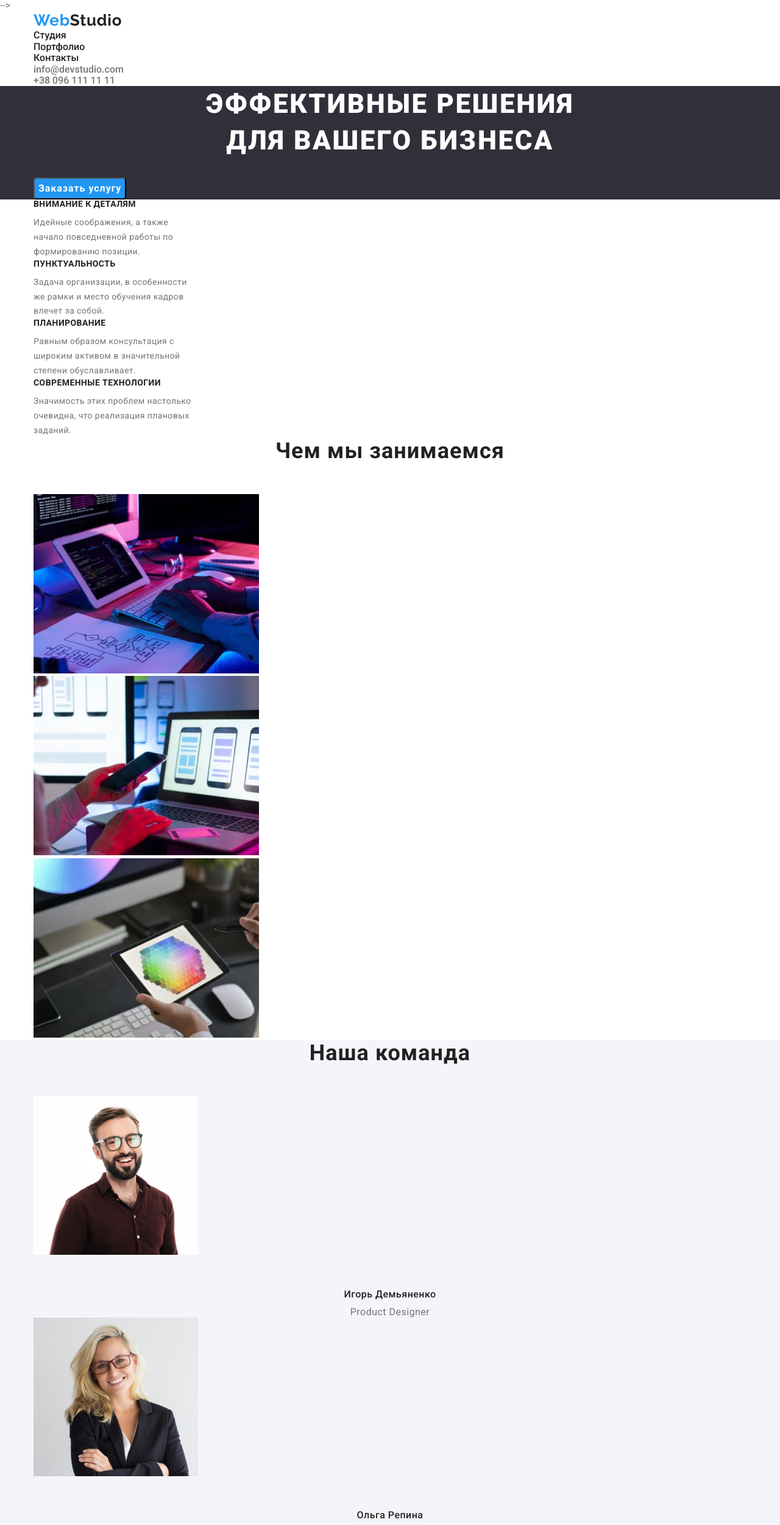
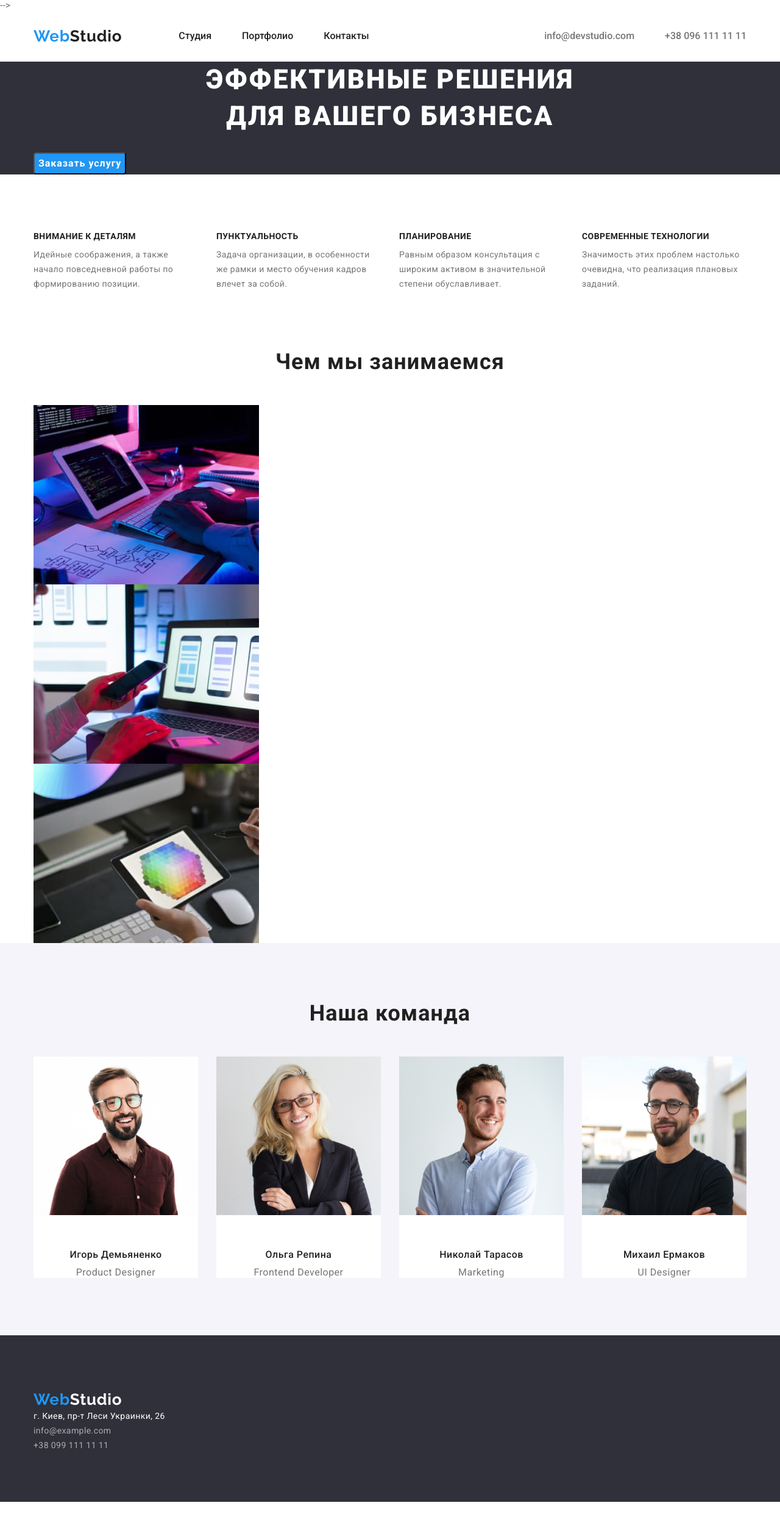
Before and after one commit to MaksymSpled/goit-markup-hw-03, a plain HTML site: page index.html in a window 1280 px wide. Shown: the top 2500 px of the page at 61% size. After the commit the page ends 2462 px from the top, so only its background shows below. Drawn offline with nearby package versions, Linux system fonts and the light colour scheme.

Commit message:
flex contetn done

```diff
--- a/css/styles.css
+++ b/css/styles.css
@@ -26,13 +26,12 @@
     --footer-logo-color: #ffffff;
     --main-title-text-color: #ffffff;
     --main-text-color: #212121;
-    --about-team-bg-color: #F5F4FA;
+    --secondary-details-bg-color: #F5F4FA;
     --portfolio-btn-bg-color: #F5F4FA;
     --portfolio-accent-text-color: #ffffff;
     --main-font-family: Roboto, sans-serif;
     --logo-font-family: Raleway, sans-serif;
 }
-
 
 .list {
     padding: 0;
@@ -52,10 +51,10 @@
 .section {
     padding-top: 94px;
     padding-bottom: 94px;
-    /* text-align: center; */
 }
 
-.section, no-padding {
+
+.section.no-padding {
     padding-top: 0px;
     padding-bottom: 0px;
 }
@@ -66,22 +65,27 @@
     font-family: var(--main-font-family);
 }
 
-
-
 .container {
     margin-left: auto;
     margin-right: auto;
     width: 1200px;
     padding-left: 15px;
     padding-right: 15px;
-    outline: solid, 2px;
-    outline-color: #212121;
 }
 
 .header {
     border-bottom: solid, 1px;
 }
 
+.main-nav {
+    display: flex;
+    align-items: center;
+}
+
+.navigation {
+    display: flex;
+    align-items: center;
+}
 .logo {
     font-family: var(--logo-font-family);
     font-weight: 700;
@@ -96,7 +100,19 @@
     color: var(--header-logo-color);
 }
 
+.site-nav {
+    display: flex;
+    margin-left: 93px;
+}
+
+.site-nav .lot:not( :last-child) {
+    margin-right: 50px;
+}
+
 .site-nav .link {
+    display: block;
+    padding-top: 32px;
+    padding-bottom: 32px;
     font-weight: 500;
     color: var(--main-text-color);
 }
@@ -105,6 +121,16 @@
 .site-nav .link:focus {
     color:  var(--accent-color);
 }
+
+.contact {
+    display: flex;
+    margin-left: auto;
+}
+
+.contact> .lot + .lot {
+    margin-left: 50px;
+}
+
 
 .contact-header {
     font-weight: 500;
@@ -118,6 +144,7 @@
 
 .hero {
     background-color: var(--other-bg-color);
+    text-align: center;
 }
 
 .main-title {
@@ -127,7 +154,6 @@
     font-size: 44px;
     line-height: 1.36;
 
-    text-align: center;
     letter-spacing: 0.06em;
     text-transform: uppercase;
 
@@ -159,6 +185,23 @@
     background-color: #188CE8;
 }
 
+
+.details:nth-child(2n) {
+    background-color: var(--secondary-details-bg-color);
+}
+
+.peculiarities-list {
+    display: flex;
+}
+
+.peculiarities-list> .peculiarities-list-link + .peculiarities-list-link {
+    margin-left: 30px;
+}
+
+.peculiarities-list> .peculiarities-list-link {
+    width: 270px;
+}
+
 .head-description {
     font-weight: 700;
     font-size: 36px;
@@ -167,7 +210,15 @@
     letter-spacing: 0.03em;
 
     color: var(--main-text-color);
-margin-bottom: 50px;
+    margin-bottom: 50px;
+}
+
+.products-link {
+    display: flex;
+}
+
+.products> .products-link + .produkts-link {
+    margin-left: 30px;
 }
 
 .item {
@@ -191,8 +242,16 @@ margin-bottom: 50px;
     letter-spacing: 0.03em;
 }
 
-.about-team {
-    background-color: var(--about-team-bg-color);
+.team {
+    display: flex;
+}
+
+.team-link {
+    background-color: var(--main-bg-color);
+}
+
+.team> .team-link + .team-link {
+    margin-left: 30px;
 }
 
 .employe {
@@ -222,8 +281,17 @@ margin-bottom: 50px;
     background-color: var(--other-bg-color);
 }
 
+.footer-section {
+    padding-top: 90px;
+    padding-bottom: 60px;
+}
+
 .footer-logo {
     color: var(--footer-logo-color);
+}
+
+.contact-list {
+    margin-bottom: 20px;
 }
 
 .contact-list-location {
@@ -258,6 +326,14 @@ margin-bottom: 50px;
 
 /* портфолио */
 
+.portfolio-nav {
+    display: flex;
+}
+
+.portfolio-nav> .portfolio-nav-list + .portfolio-nav-list {
+    margin-left: 8px;
+}
+
 .portfolio-nav-btn {
     font-weight: 500;
     font-size: 16px;
@@ -276,6 +352,33 @@ margin-bottom: 50px;
     background-color: var(--accent-color);
 }
 
+.example-container {
+    margin-left: auto;
+    margin-right: auto;
+    width: 1200px;
+    padding-left: 15px;
+    padding-right: 15px;
+}
+
+.flex-container {
+    display: flex;
+    flex-wrap: wrap;
+}
+
+.flex-elements {
+    width: 370px;
+    margin-right: 30px;
+    margin-bottom: 30px;
+}
+
+.flex-elements:nth-child(3n)  {
+    margin-right: 0px;
+}
+
+.flex-elements:nth-child(-n+3) {
+    margin-bottom: 0px;
+}
+
 .example-item {
     font-weight: 700;
     font-size: 18px;
--- a/index.html
+++ b/index.html
@@ -17,20 +17,20 @@
         <!--шапка сайта-->
 
         <header class="header">
-            <div class="container">
-                <nav>
+            <div class="container main-nav">
+                <nav class="navigation">
                     <a class="logo link" href="/">
                         Web<span class="header-logo">Studio</span>
                     </a>
                     <ul class="site-nav list">
-                        <li><a  class="link" href="">Студия</a></li>
-                        <li><a  class="link" href="./portfolio.html">Портфолио</a></li>
-                        <li><a  class="link" href="">Контакты</a></li>
+                        <li class="lot"><a  class="link" href="">Студия</a></li>
+                        <li class="lot"><a  class="link" href="./portfolio.html">Портфолио</a></li>
+                        <li class="lot"><a  class="link" href="">Контакты</a></li>
                     </ul>
                 </nav>
-                <ul class="list">
-                    <li><a class="contact-header link" href="mailto:info@devstudio.com">info@devstudio.com</a></li>
-                    <li><a class="contact-header link" href="tel:+380961111111">+38 096 111 11 11</a></li>
+                <ul class="contact list">
+                    <li class="lot"><a class="contact-header link" href="mailto:info@devstudio.com">info@devstudio.com</a></li>
+                    <li class="lot"><a class="contact-header link" href="tel:+380961111111">+38 096 111 11 11</a></li>
                 </ul>
             </div>
         </header>
@@ -47,11 +47,11 @@
 
             <!--ABOUT-->
 
-            <section class="section no-padding">
+            <section class="section">
                 <div class="container">
                     <h2 lang="en" hidden>peculiarities</h2>
-                <ul class="list">
-                    <li>
+                    <ul class="peculiarities-list list">
+                        <li class="peculiarities-list-link">
                             <h3 class="item">
                                 Внимание к деталям
                             </h3>
@@ -59,7 +59,7 @@
                                 Идейные соображения, а также <br> начало повседневной работы по <br> формированию позиции.
                             </p>
                         </li>
-                    <li>
+                        <li class="peculiarities-list-link">
                             <h3 class="item">
                                 Пунктуальность
                             </h3>
@@ -67,7 +67,7 @@
                                 Задача организации, в особенности <br> же рамки и место обучения кадров <br> влечет за собой.
                             </p>
                         </li>
-                    <li>
+                        <li class="peculiarities-list-link">
                             <h3 class="item">
                                 Планирование
                             </h3>
@@ -75,7 +75,7 @@
                                 Равным образом консультация с <br> широким активом в значительной <br> степени обуславливает.
                             </p>
                         </li>
-                    <li>
+                        <li class="peculiarities-list-link">
                             <h3 class="item">
                                 Современные технологии
                             </h3>
@@ -86,42 +86,42 @@
                     </ul>
                 </div>
             </section>
-            <section class="services section no-padding">
+            <section class="details section no-padding">
                 <div class="container">
                     <h2 class="head-description">Чем мы занимаемся</h2>
-                    <ul class="list">
-                        <li>
+                    <ul class="products list">
+                        <li class="products-link">
                             <img src="./images/dektop-app.jpg" alt="приложене для ПК" width="370">
                         </li>
-                        <li>
+                        <li class="products-link">
                             <img src="./images/mobile-app.jpg" alt="приложене для телефона" width="370">
                         </li>
-                        <li>
+                        <li class="products-link">
                             <img src="./images/tablet-app.jpg" alt="приложене для планшетов" width="370">
                         </li>
                     </ul>
                 </div>
             </section>
-            <section class="about-team section">
+            <section class="details section">
                 <div class="container">
                     <h2 class="head-description">Наша команда</h2>
-                    <ul class="list">
-                        <li>
+                    <ul class="team list">
+                        <li class="team-link">
                             <img src="./images/igor.jpg" alt="Игорь Демьяненко" width="270">
                             <h3 class="employe">Игорь Демьяненко</h3>
                             <p class="position" lang="en">Product Designer</p>
                         </li>
-                        <li>
+                        <li class="team-link">
                             <img src="./images/olga.jpg" alt="Ольга Репина" width="270">
                             <h3 class="employe">Ольга Репина</h3>
                             <p class="position" lang="en">Frontend Developer</p>
                         </li>
-                        <li>
+                        <li class="team-link">
                             <img src="./images/nicolay.jpg" alt="Николай Тарасов" width="270">
                             <h3 class="employe">Николай Тарасов</h3>
                             <p class="position" lang="en">Marketing</p>
                         </li>
-                        <li>
+                        <li class="team-link">
                             <img src="./images/michail.jpg" alt="Михаил Ермаков" width="270">
                             <h3 class="employe">Михаил Ермаков</h3>
                             <p class="position" lang="en">UI Designer</p>
@@ -129,12 +129,13 @@
                     </ul>
                 </div>
             </section>
+
         </main>
 
         <!--FOOTER-->
 
         <footer class="footer">
-            <div class="container">
+            <div class="container footer-section">
                 <h2 hidden>Контактная инофрмация</h2>
             <a class="logo link" href="">
                 Web<span class="footer-logo">Studio</span>
```
Also changed, not shown: portfolio.html (+25 -25 lines). Lines whose indentation alone changed are shown as unchanged.
